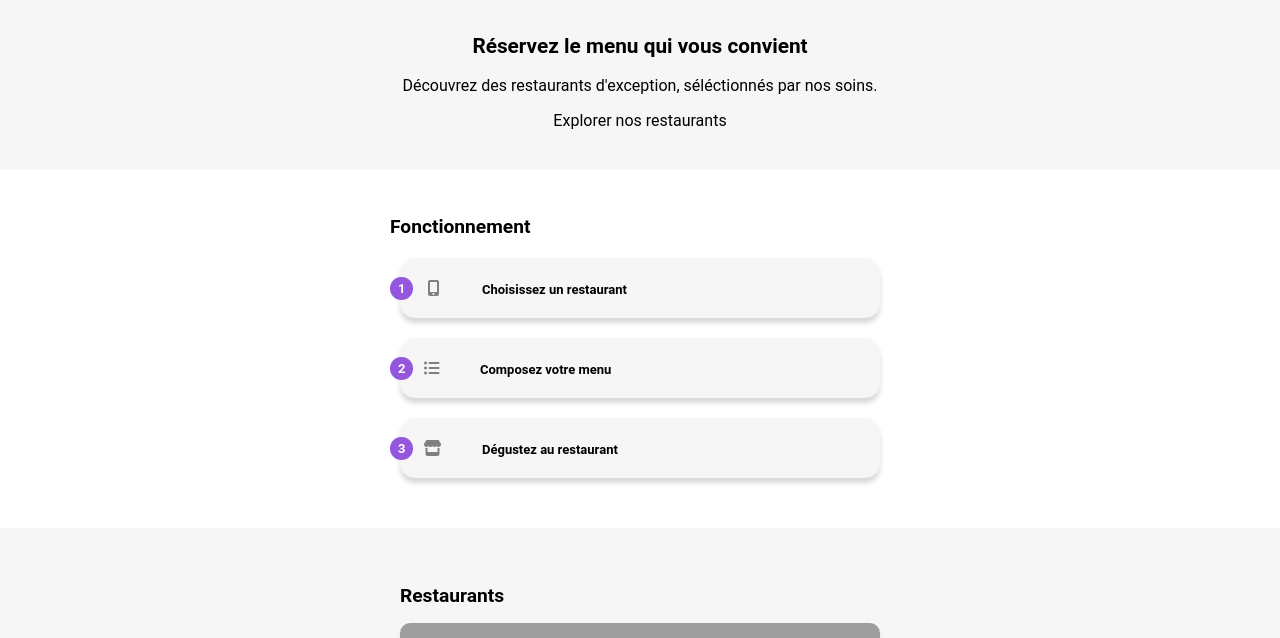
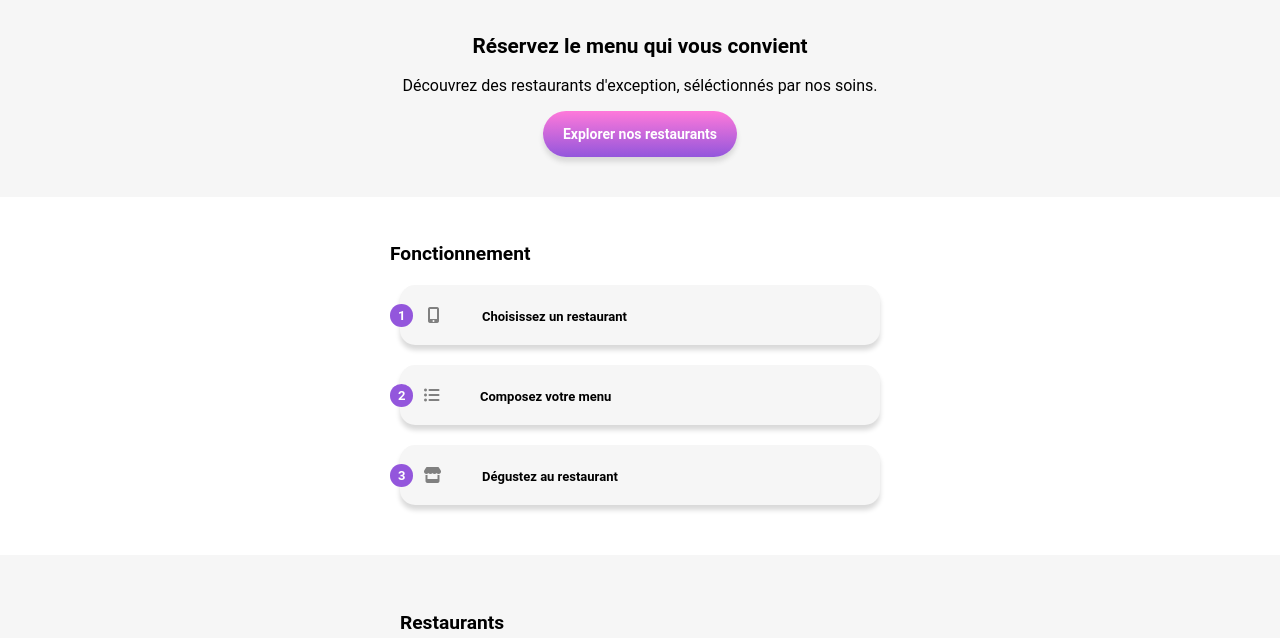
Before and after one commit to Saint-et/MeddySaint-etienne_3_03122021, a website: page index.html in a window 1280 px wide. Shown: the part 123-761 px from the top of the page. Drawn offline with Linux system fonts and the light colour scheme; grey boxes are pictures that could not be loaded.

Commit message:
Réglage d'un petit soucis sur boutton principale

```diff
--- a/index.html
+++ b/index.html
@@ -20,7 +20,7 @@
             <h2 class="main_title">Réservez le menu qui vous convient</h2>
             <p class="subtitle">Découvrez des restaurants d'exception, séléctionnés par nos soins.</p>
 
-            <div class="container_main--btn"><a href="#"><div class="container_main--btn">Explorer nos restaurants</div></a></div>
+            <div class="container_main--btn"><a href="#"><div class="main--btn">Explorer nos restaurants</div></a></div>
             </div>
             <nav>
             <div class="container_filter">
--- a/sass/layout/_header.scss
+++ b/sass/layout/_header.scss
@@ -50,12 +50,12 @@ header {
     .container_main--btn {
       @include flexbox_center;
     }
-    .main--btn:hover {
-      @include main_botton--hover;
-    }
     .main--btn {
       font-size: 14px;
       @include main_botton;
+    }
+    .main--btn:hover {
+      @include main_botton--hover;
     }
   }
   //filters//
```
Also changed, not shown: css/style.css, 1 other file.
